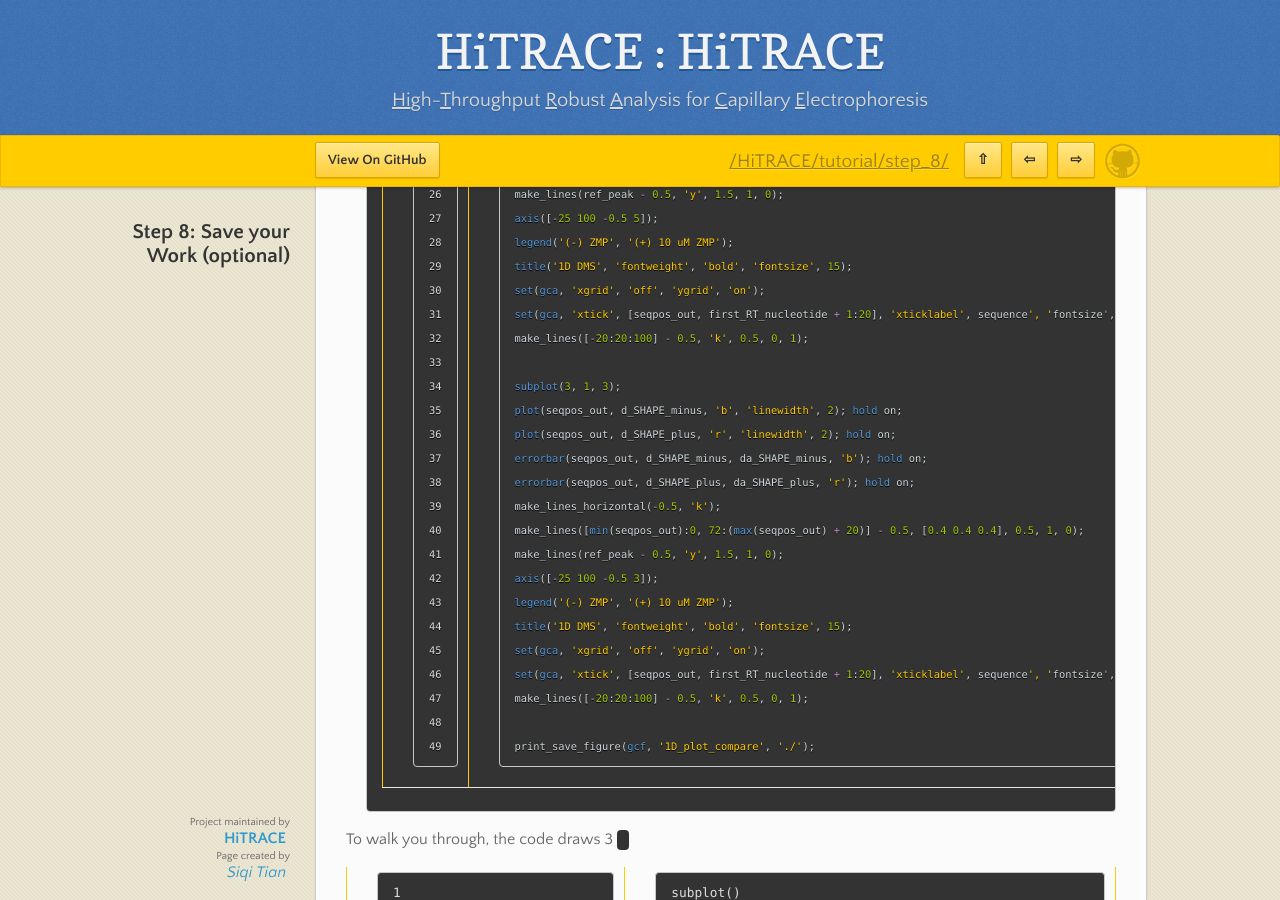
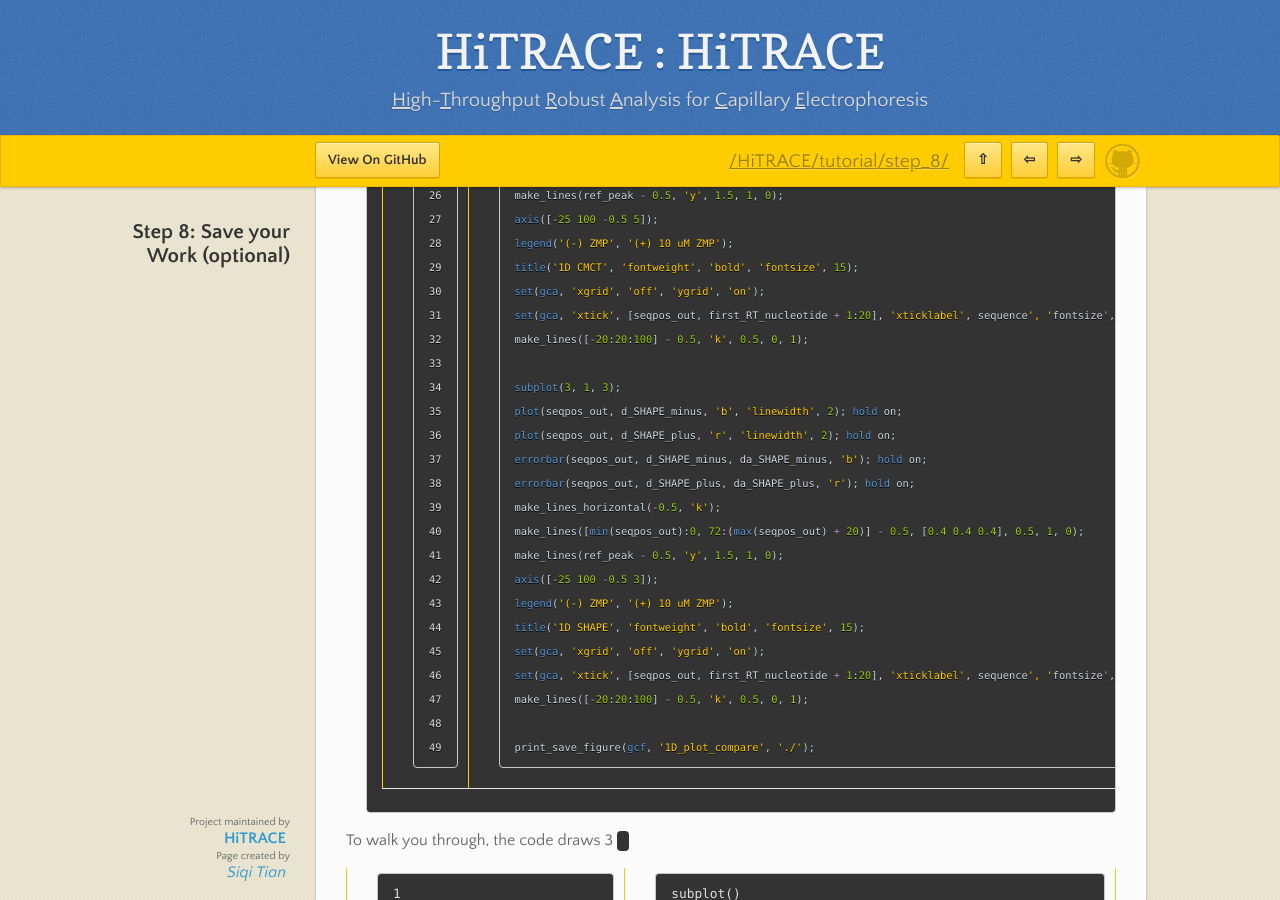
Before and after one commit to hitrace/hitrace.github.io, a Jekyll site: the page built from hitrace/step_8.md, in a window 1280 px wide and 900 px high, scrolled down 9585 px. Built offline with Jekyll 4.4.1, drawn with Linux system fonts in a browser that asks for light colours.

Commit message:
fix save 1d plot title typo

```diff
--- a/hitrace/step_8.md
+++ b/hitrace/step_8.md
@@ -149,7 +149,7 @@
 make_lines(ref_peak - 0.5, 'y', 1.5, 1, 0);
 axis([-25 100 -0.5 5]);
 legend('(-) ZMP', '(+) 10 uM ZMP');
-title('1D DMS', 'fontweight', 'bold', 'fontsize', 15);
+title('1D CMCT', 'fontweight', 'bold', 'fontsize', 15);
 set(gca, 'xgrid', 'off', 'ygrid', 'on');
 set(gca, 'xtick', [seqpos_out, first_RT_nucleotide + 1:20], 'xticklabel', sequence', 'fontsize', 8);
 make_lines([-20:20:100] - 0.5, 'k', 0.5, 0, 1);
@@ -164,7 +164,7 @@
 make_lines(ref_peak - 0.5, 'y', 1.5, 1, 0);
 axis([-25 100 -0.5 3]);
 legend('(-) ZMP', '(+) 10 uM ZMP');
-title('1D DMS', 'fontweight', 'bold', 'fontsize', 15);
+title('1D SHAPE', 'fontweight', 'bold', 'fontsize', 15);
 set(gca, 'xgrid', 'off', 'ygrid', 'on');
 set(gca, 'xtick', [seqpos_out, first_RT_nucleotide + 1:20], 'xticklabel', sequence', 'fontsize', 8);
 make_lines([-20:20:100] - 0.5, 'k', 0.5, 0, 1);
```
Also changed, not shown: hitrace/res/pfl_1D_vis_rx.png.
